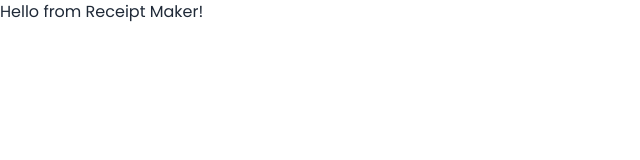
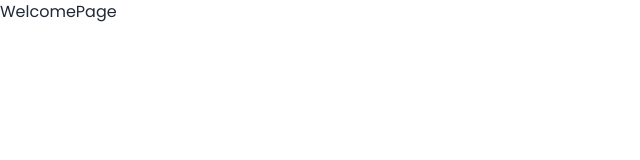
Before and after one commit to perseverance50k/receipt-maker, a Next.js app: page / in a window 1280 px wide. Shown: the top 160 px of the page, without its empty margins (0-640 px from the left). Built offline with nearby package versions, Linux system fonts and the light colour scheme.

Commit message:
Created empty 'WelcomePage' component

```diff
--- a/src/app/page.tsx
+++ b/src/app/page.tsx
@@ -1,11 +1,9 @@
 import { NextPage } from 'next';
 
-const HomePage: NextPage = () => {
-  return (
-    <main>
-      <div>Hello from Receipt Maker!</div>
-    </main>
-  );
+import { WelcomePage as WelcomePageUI } from '@pages';
+
+const WelcomePage: NextPage = () => {
+  return <WelcomePageUI />;
 };
 
-export default HomePage;
+export default WelcomePage;
--- /dev/null
+++ b/src/ui/pages/WelcomePage/WelcomePage.tsx
@@ -0,0 +1,5 @@
+import { NextPage } from 'next';
+
+export const WelcomePage: NextPage = () => {
+  return <main>WelcomePage</main>;
+};
--- /dev/null
+++ b/src/ui/pages/WelcomePage/index.ts
@@ -0,0 +1 @@
+export * from './WelcomePage';
--- /dev/null
+++ b/src/ui/pages/index.ts
@@ -0,0 +1 @@
+export * from './WelcomePage';
```
